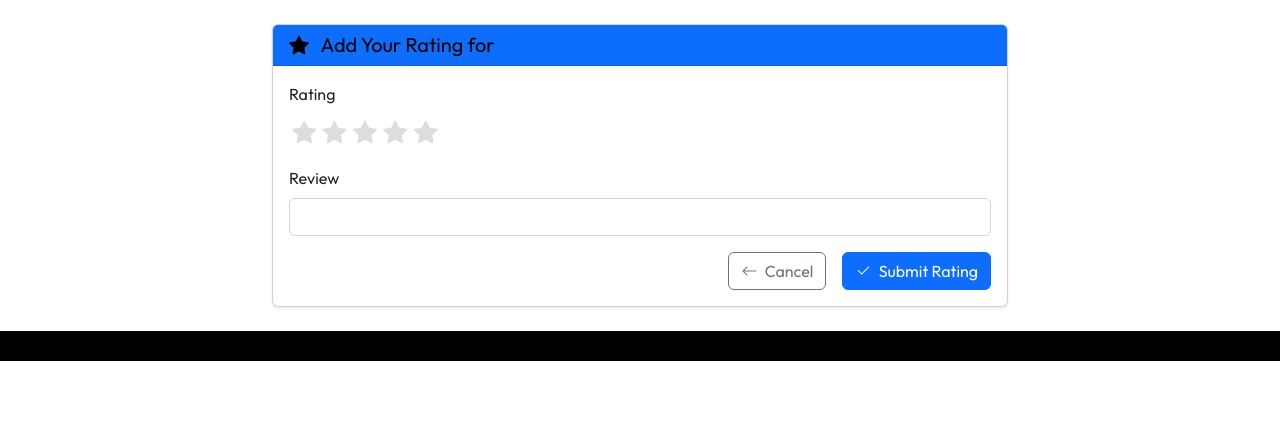
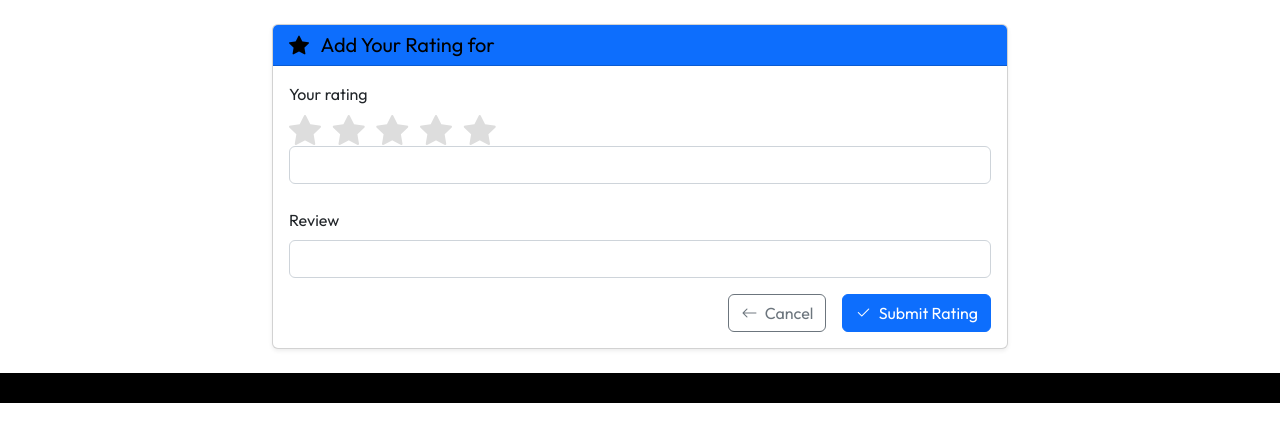
Before and after one commit to yassin-esprit/EventPlanner-web-, a Symfony app: template templates/rating/rate_event.html.twig in a window 1280 px wide. Shown: the part 134-576 px from the top of the page. Run offline with Twig, Linux system fonts and the light colour scheme; the template is opened without the code that fills it, so the values that code supplies are empty; form fields are guessed from the names that the template uses; style sheets or scripts are compiled from the project's sources; some libraries are stand-ins or nearby versions.

Commit message:
Refactor rating form to use hidden input for rating value and enhance star rating display with JavaScript interactivity

```diff
--- a/templates/rating/rate_event.html.twig
+++ b/templates/rating/rate_event.html.twig
@@ -21,15 +21,13 @@
 					</div>
 					<div class="card-body">
 						{{ form_start(form) }}
-						<div class="mb-3">
-							{{ form_label(form.rating) }}
+						<div class="mb-4">
+							<label class="form-label">Your rating</label>
 							<div class="star-rating">
 								{% for i in 5..1 %}
-									<input type="radio" id="star{{ i }}" name="{{ form.rating.vars.full_name }}" value="{{ i }}" {{ (form.rating.vars.value == i) ? 'checked' : '' }}>
-									<label for="star{{ i }}">
-										<i class="bi bi-star-fill"></i>
-									</label>
+									<i class="bi bi-star-fill star" data-value="{{ i }}"></i>
 								{% endfor %}
+								{{ form_widget(form.rating) }}
 							</div>
 							{{ form_errors(form.rating) }}
 						</div>
@@ -62,23 +60,47 @@
 	{{ parent() }}
 	<style>
 		.star-rating {
-			display: flex;
-			flex-direction: row-reverse;
-			justify-content: flex-end;
+			font-size: 2rem;
+			line-height: 1;
 		}
-		.star-rating input {
-			display: none;
+		.star-rating .star {
+			color: #ddd;
+			cursor: pointer;
+			transition: color 0.2s;
+			margin-right: 5px;
 		}
-		.star-rating label {
-			color: #ddd;
-			font-size: 1.5rem;
-			padding: 0 0.2rem;
-			cursor: pointer;
-		}
-		.star-rating input:checked ~ label,
-		.star-rating label:hover,
-		.star-rating label:hover ~ label {
+		.star-rating .star:hover,
+		.star-rating .star.active {
 			color: #ffc107;
 		}
 	</style>
 {% endblock %}
+
+{% block javascripts %}
+	{{ parent() }}
+	<script>
+		document.addEventListener('DOMContentLoaded', function () {
+const stars = document.querySelectorAll('.star-rating .star');
+const ratingInput = document.querySelector('.rating-value');
+
+stars.forEach(star => {
+star.addEventListener('click', function () {
+const value = this.getAttribute('data-value');
+ratingInput.value = value;
+
+// Update star display
+stars.forEach(s => {
+s.classList.toggle('active', s.getAttribute('data-value') <= value);
+});
+});
+
+// Initialize with existing rating if available
+if (ratingInput.value) {
+if (star.getAttribute('data-value') <= ratingInput.value) {
+star.classList.add('active');
+}
+}
+});
+});
+	</script>
+{% endblock %}
```
Also changed, not shown: src/Form/RatingType.php (+4 -14 lines), templates/evenement/showEVparticipant.html.twig (+23 -2 lines).
